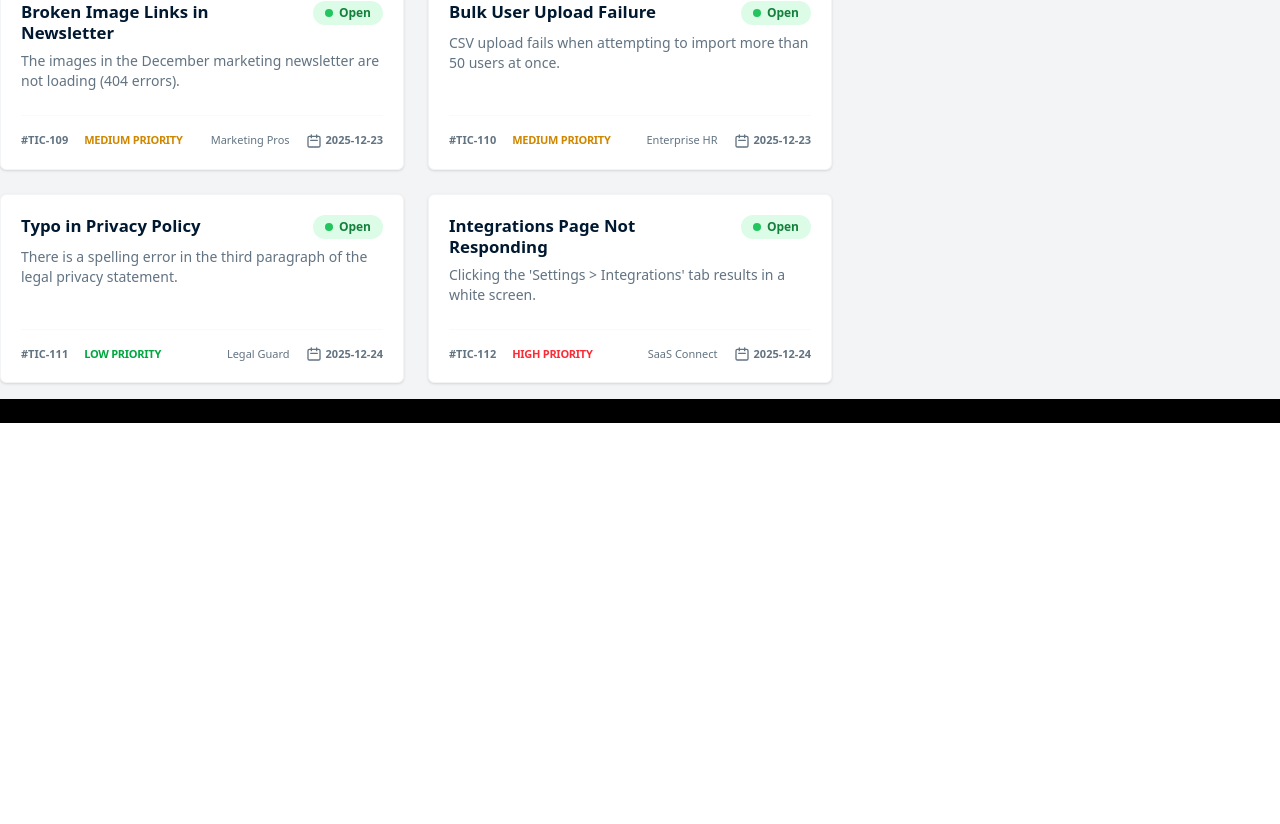
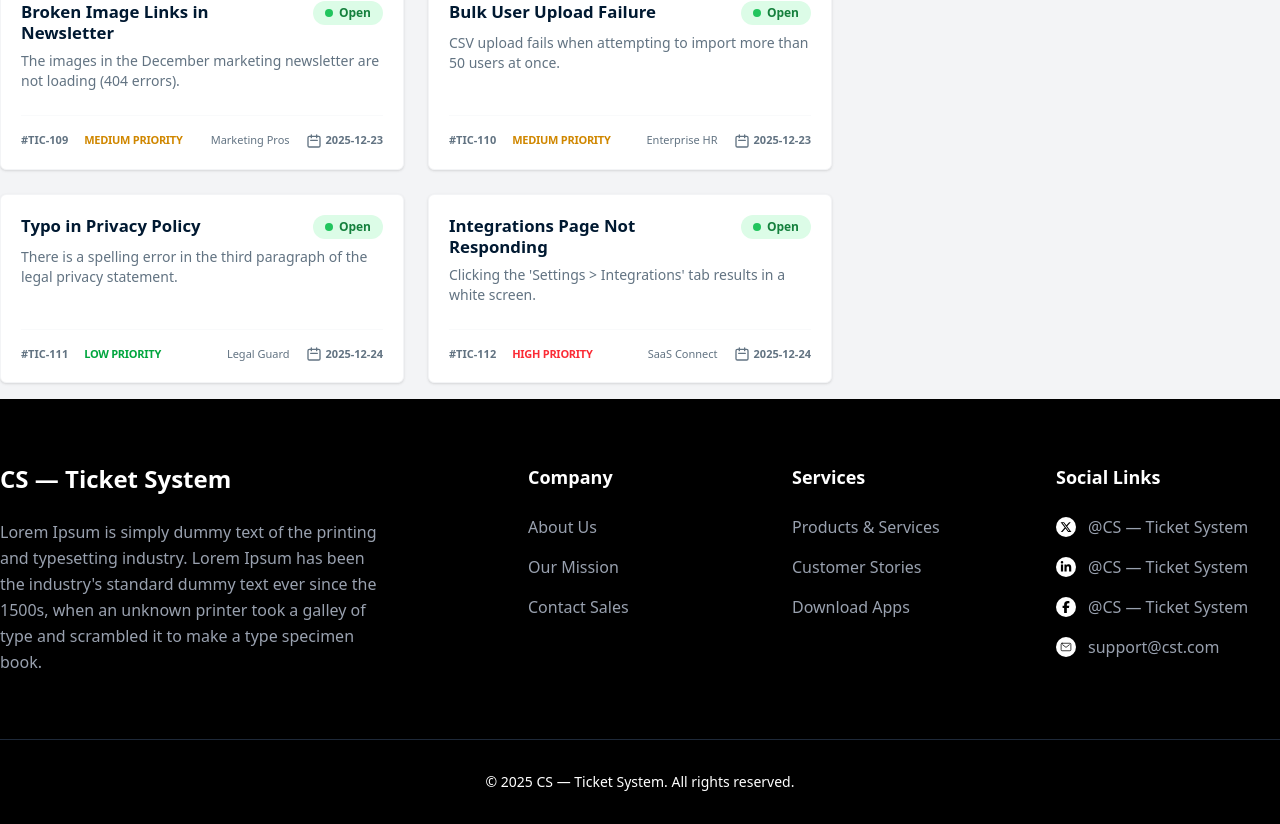
Before and after one commit to tauhid4678/Assignment07, a React (Vite) app: page / in a window 1280 px wide. Shown: the part 1262-2086 px from the top of the page. Before the commit the page ends 1685 px from the top, so only its background shows below. Built offline with nearby package versions, Linux system fonts and the light colour scheme.

Commit message:
footer added with ract icons

```diff
--- a/package.json
+++ b/package.json
@@ -13,6 +13,7 @@
     "@tailwindcss/vite": "^4.1.18",
     "react": "^19.2.0",
     "react-dom": "^19.2.0",
+    "react-icons": "^5.5.0",
     "react-toastify": "^11.0.5",
     "tailwindcss": "^4.1.18"
   },
--- a/src/Components/Footer.jsx
+++ b/src/Components/Footer.jsx
@@ -1,11 +1,87 @@
 import React from "react";
 import Container from "./Container";
+import { FaXTwitter, FaLinkedinIn, FaFacebookF } from "react-icons/fa6";
+import { IoMailOutline } from "react-icons/io5";
 
 const Footer = () => {
   return (
-    <div className="bg-black">
+    <div className="bg-black text-white pt-16 pb-8">
       <Container>
-        <h1>Footer</h1>
+        <div className="grid grid-cols-1 md:grid-cols-2 lg:grid-cols-5 gap-10 mb-16">
+          <div className="lg:col-span-2">
+            <h2 className="text-2xl font-bold mb-6">CS — Ticket System</h2>
+            <p className="text-gray-400 leading-relaxed max-w-sm">
+              Lorem Ipsum is simply dummy text of the printing and typesetting
+              industry. Lorem Ipsum has been the industry's standard dummy text
+              ever since the 1500s, when an unknown printer took a galley of
+              type and scrambled it to make a type specimen book.
+            </p>
+          </div>
+
+          <div>
+            <h3 className="text-lg font-semibold mb-6">Company</h3>
+            <ul className="space-y-4 text-gray-400">
+              <li className="hover:text-white cursor-pointer transition-colors">
+                About Us
+              </li>
+              <li className="hover:text-white cursor-pointer transition-colors">
+                Our Mission
+              </li>
+              <li className="hover:text-white cursor-pointer transition-colors">
+                Contact Sales
+              </li>
+            </ul>
+          </div>
+
+          <div>
+            <h3 className="text-lg font-semibold mb-6">Services</h3>
+            <ul className="space-y-4 text-gray-400">
+              <li className="hover:text-white cursor-pointer transition-colors">
+                Products & Services
+              </li>
+              <li className="hover:text-white cursor-pointer transition-colors">
+                Customer Stories
+              </li>
+              <li className="hover:text-white cursor-pointer transition-colors">
+                Download Apps
+              </li>
+            </ul>
+          </div>
+
+          <div>
+            <h3 className="text-lg font-semibold mb-6">Social Links</h3>
+            <ul className="space-y-4 text-gray-400">
+              <li className="flex items-center gap-3 hover:text-white cursor-pointer transition-colors">
+                <div className="bg-white text-black p-1 rounded-full text-xs">
+                  <FaXTwitter />
+                </div>
+                <span>@CS — Ticket System</span>
+              </li>
+              <li className="flex items-center gap-3 hover:text-white cursor-pointer transition-colors">
+                <div className="bg-white text-black p-1 rounded-full text-xs">
+                  <FaLinkedinIn />
+                </div>
+                <span>@CS — Ticket System</span>
+              </li>
+              <li className="flex items-center gap-3 hover:text-white cursor-pointer transition-colors">
+                <div className="bg-white text-black p-1 rounded-full text-xs">
+                  <FaFacebookF />
+                </div>
+                <span>@CS — Ticket System</span>
+              </li>
+              <li className="flex items-center gap-3 hover:text-white cursor-pointer transition-colors">
+                <div className="bg-white text-black p-1 rounded-full text-xs">
+                  <IoMailOutline />
+                </div>
+                <span>support@cst.com</span>
+              </li>
+            </ul>
+          </div>
+        </div>
+
+        <div className="border-t border-gray-800 pt-8 text-center text-sm">
+          <p>© 2025 CS — Ticket System. All rights reserved.</p>
+        </div>
       </Container>
     </div>
   );
```
Also changed, not shown: src/assets/facebook-app-symbol.png (added), 1 other file (tests, documents, lock files or other folders).
